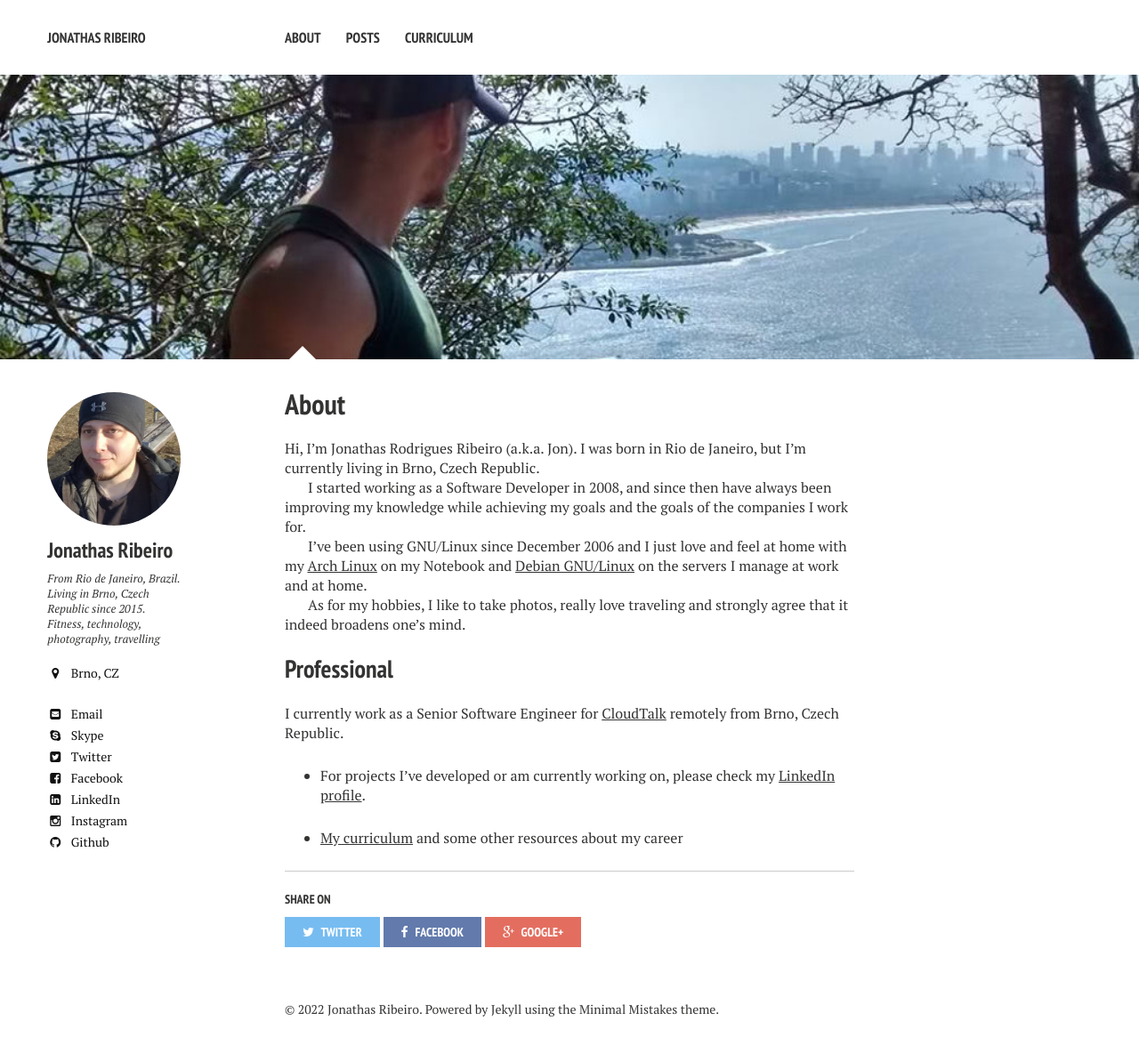
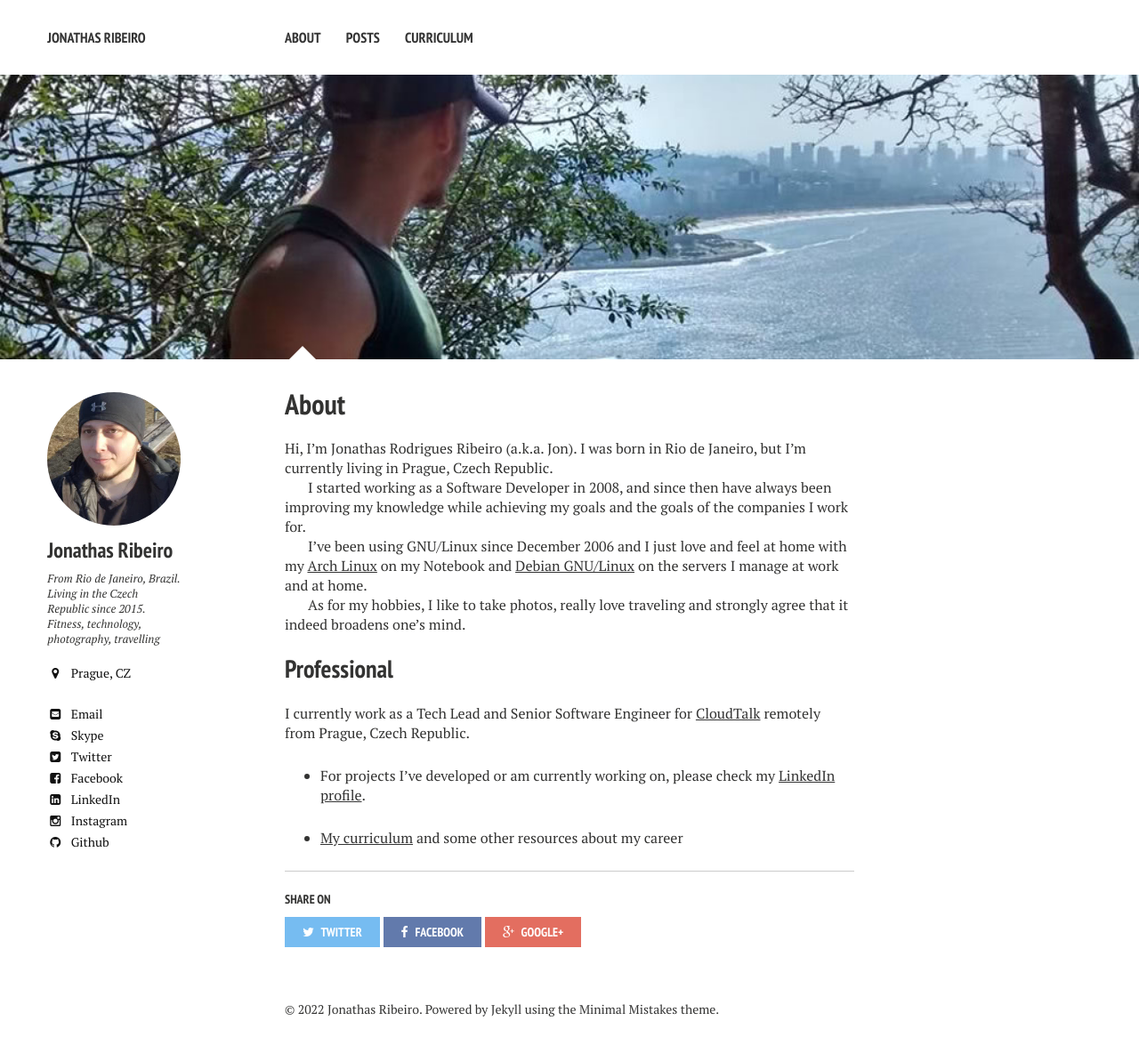
Before and after one commit to jonathas/jonathas.github.io, a Jekyll site: the page built from about/index.md, in a window 1280 px wide. Shown: the whole page at 89% size. Built offline with Jekyll 4.4.1, drawn with Linux system fonts in a browser that asks for light colours; nearby versions of some CDN libraries.

Commit message:
chore: updated city

```diff
--- a/_config.yml
+++ b/_config.yml
@@ -28,9 +28,8 @@ kramdown:
 owner:
   name: Jonathas Ribeiro
   avatar: jon.jpg
-  bio: "From Rio de Janeiro, Brazil. Living in Brno, Czech Republic since 2015.
-Fitness, technology, photography, travelling"
-  location: "Brno, CZ"
+  bio: "From Rio de Janeiro, Brazil. Living in the Czech Republic since 2015. Fitness, technology, photography, travelling"
+  location: "Prague, CZ"
   email: contact@jonathas.com
   disqus-shortname: jonribeiro
   twitter: jonathasrr
--- a/about/index.md
+++ b/about/index.md
@@ -10,7 +10,7 @@ image:
   creditlink: #http://wegraphics.net/downloads/free-ultimate-blurred-background-pack/
 ---
 
-Hi, I'm Jonathas Rodrigues Ribeiro (a.k.a. Jon). I was born in Rio de Janeiro, but I'm currently living in Brno, Czech Republic.
+Hi, I'm Jonathas Rodrigues Ribeiro (a.k.a. Jon). I was born in Rio de Janeiro, but I'm currently living in Prague, Czech Republic.
 
 I started working as a Software Developer in 2008, and since then have always been improving my knowledge while achieving my goals and the goals of the companies I work for.
 
@@ -20,7 +20,7 @@ As for my hobbies, I like to take photos, really love traveling and strongly agr
 
 ## Professional
 
-I currently work as a Senior Software Engineer for [CloudTalk](https://www.cloudtalk.io/) remotely from Brno, Czech Republic.
+I currently work as a Tech Lead and Senior Software Engineer for [CloudTalk](https://www.cloudtalk.io/) remotely from Prague, Czech Republic.
 
 * For projects I've developed or am currently working on, please check my [LinkedIn profile](https://www.linkedin.com/in/jonathasribeiro/).
 
```
